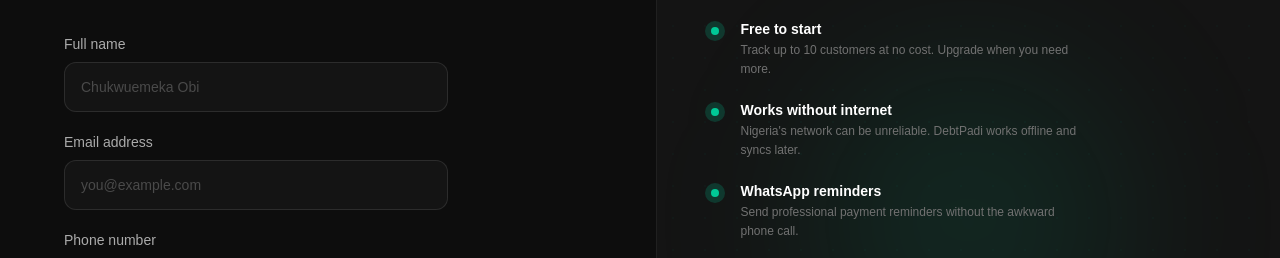
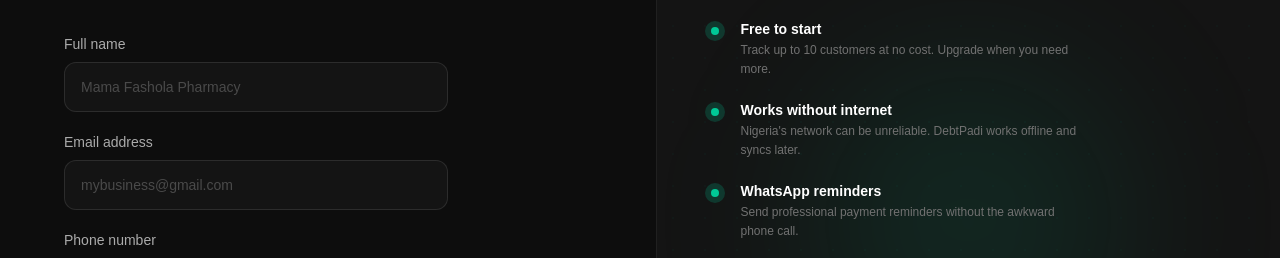
Before and after one commit to joyuusuf/debtpadi, a Next.js app: page /auth/signup in a window 1280 px wide. Shown: the part 246-504 px from the top of the page. Built offline with nearby package versions, Linux system fonts and the light colour scheme; a web font is replaced by a local one.

Commit message:
new commit

```diff
--- a/app/auth/signup/page.tsx
+++ b/app/auth/signup/page.tsx
@@ -58,7 +58,7 @@ export default function SignUpPage() {
                   type="text"
                   value={form.name}
                   onChange={e => update('name', e.target.value)}
-                  placeholder="Chukwuemeka Obi"
+                  placeholder="Mama Fashola Pharmacy"
                   className="w-full bg-ink-800 border border-white/10 rounded-xl px-4 py-3.5 text-white placeholder-ink-500 focus:border-jade/50 focus:ring-2 focus:ring-jade/10 transition-all text-sm"
                   required
                 />
@@ -70,7 +70,7 @@ export default function SignUpPage() {
                   type="email"
                   value={form.email}
                   onChange={e => update('email', e.target.value)}
-                  placeholder="you@example.com"
+                  placeholder="mybusiness@gmail.com"
                   className="w-full bg-ink-800 border border-white/10 rounded-xl px-4 py-3.5 text-white placeholder-ink-500 focus:border-jade/50 focus:ring-2 focus:ring-jade/10 transition-all text-sm"
                   required
                 />
```
